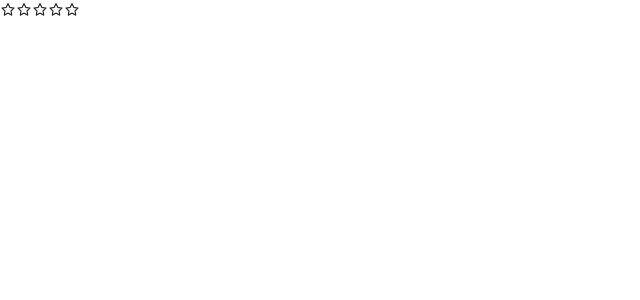
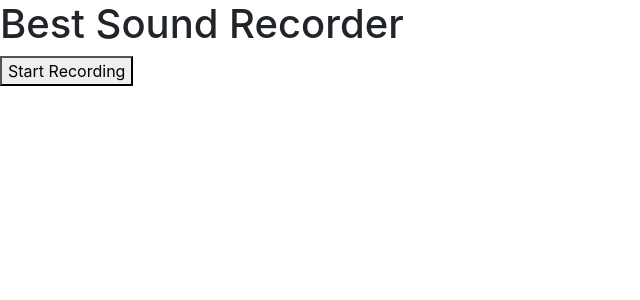
Before and after one commit to Hansraj-singh-tomar/React-Setup-for-Practice, a React (Vite) app in the folder React-Practice/: page / in a window 1280 px wide. Shown: the top 300 px of the page, without its empty margins (0-640 px from the left). Built offline with nearby package versions, Linux system fonts and the light colour scheme.

Commit message:
voice recorder file added in that

```diff
--- a/React-Practice/package.json
+++ b/React-Practice/package.json
@@ -24,6 +24,6 @@
     "@types/react-dom": "^18.0.10",
     "@vitejs/plugin-react": "^3.1.0",
     "json-server": "^0.17.3",
-    "vite": "^4.1.0"
+    "vite": "^4.5.0"
   }
 }
--- a/React-Practice/src/App.jsx
+++ b/React-Practice/src/App.jsx
@@ -1,6 +1,7 @@
-import React from 'react';
+import React from "react";
+import VoiceRecorder from "./VoiceRecorder/VoiceRecorder";
 
-import Logic from './Logical Part/Logic';
+// import Logic from './Logical Part/Logic';
 
 // import Todo from './Todo App/Todo';
 
@@ -24,7 +25,6 @@ import Logic from './Logical Part/Logic';
 // import Login from './CRUD Operations/Login'
 // import Register from './CRUD Operations/Register'
 // import Todo from './Redux/Components/Todo'
-
 
 const App = () => {
   return (
@@ -52,9 +52,11 @@ const App = () => {
       {/* Todo App */}
       {/* <Todo/> */}
 
-      <Logic/>
+      {/* <Logic/> */}
+
+      <VoiceRecorder />
     </>
-  )
-}
+  );
+};
 
-export default App
+export default App;
--- /dev/null
+++ b/React-Practice/src/VoiceRecorder/VoiceRecorder.jsx
@@ -0,0 +1,73 @@
+import React, { useRef, useState } from "react";
+
+const VoiceRecorder = () => {
+  const audioChunk = useRef([]);
+  const [recordings, setRecordings] = useState([]);
+
+  const mediaRecorderRef = useRef(null);
+
+  const [streamRecording, setStreamRecording] = useState(false);
+
+  const startRec = async () => {
+    const stream = await navigator.mediaDevices.getUserMedia({ audio: true });
+
+    const mediaRecorder = new MediaRecorder(stream);
+
+    mediaRecorder.ondataavailable = (e) => {
+      if (e.data.size > 0) {
+        // save the data
+        audioChunk.current.push(e.data);
+      }
+    };
+
+    mediaRecorder.onstop = () => {
+      // jo abhi audio stream aaya usse ham iss audioChunk variable me store kar lete hai.
+      // ab audio hai vo ek raw file hai to usse hame change karna padega mp3 and something else format for that we are creating this blob variable
+      const audioBlob = new Blob(audioChunk.current, { type: "audio/wav" });
+
+      // now we can change it into an url, for that we will have to do like this
+      const audioURL = URL.createObjectURL(audioBlob);
+      // now we can store this url into an any variable for that we will create an variable and then store it their.
+      setRecordings((prevRec) => [...prevRec, audioURL]);
+    };
+
+    mediaRecorderRef.current = mediaRecorder;
+    mediaRecorder.start();
+    setStreamRecording(true);
+  };
+
+  const stopRec = () => {
+    if (
+      mediaRecorderRef.current &&
+      mediaRecorderRef.current.state === "recording"
+    ) {
+      mediaRecorderRef.current.stop();
+      setStreamRecording(false);
+    }
+  };
+
+  return (
+    <div>
+      <h1>Best Sound Recorder</h1>
+      {!streamRecording ? (
+        <button onClick={startRec}>Start Recording</button>
+      ) : (
+        <button onClick={stopRec}>Stop Recording</button>
+      )}
+      {recordings.map((recUrl, index) => {
+        return (
+          <div key={index}>
+            <audio controls src={recUrl} />
+            <button>
+              <a href={recUrl} download>
+                Download Recording
+              </a>
+            </button>
+          </div>
+        );
+      })}
+    </div>
+  );
+};
+
+export default VoiceRecorder;
```
Also changed, not shown: 1 other file (tests, documents, lock files or other folders).
